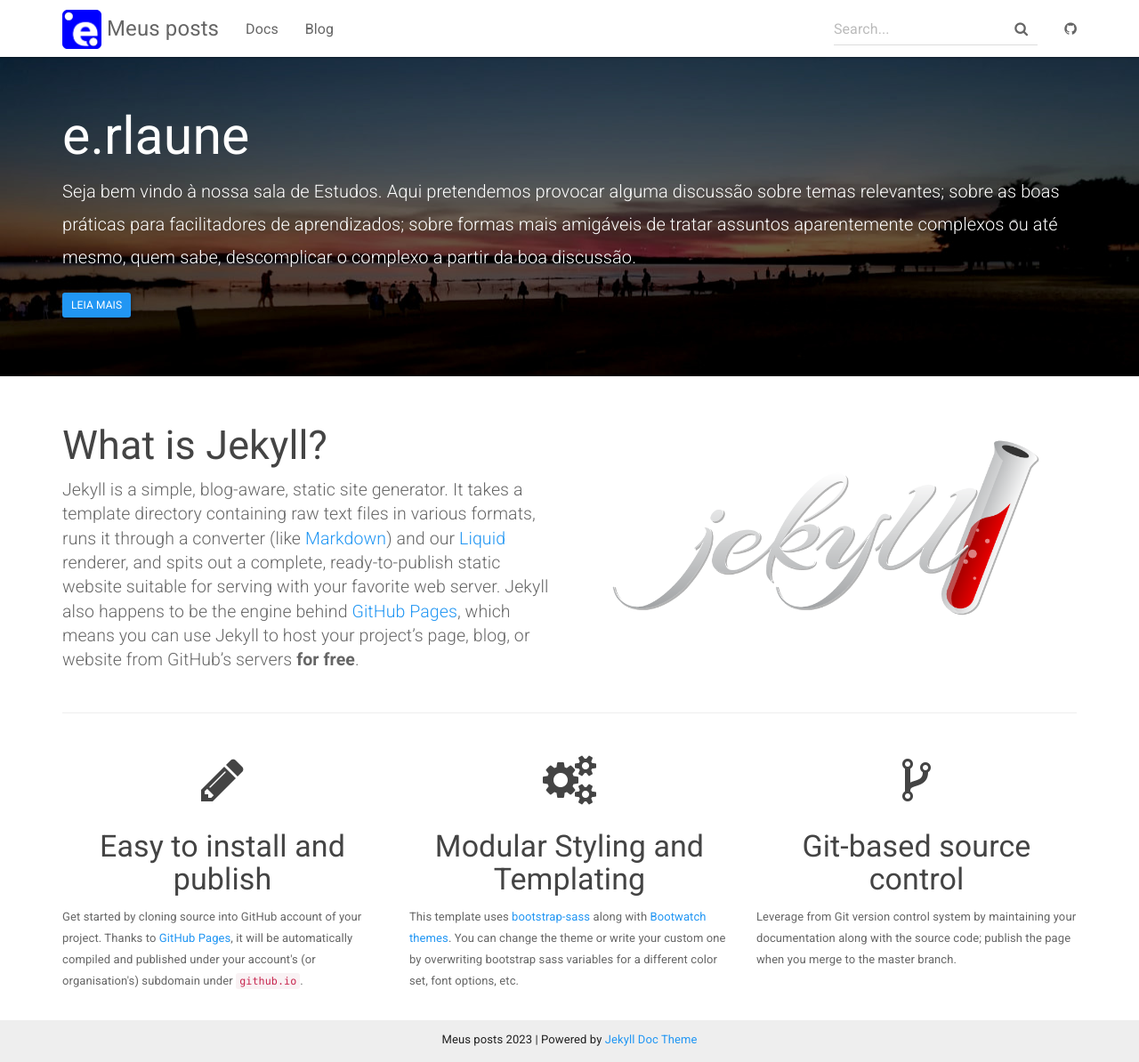
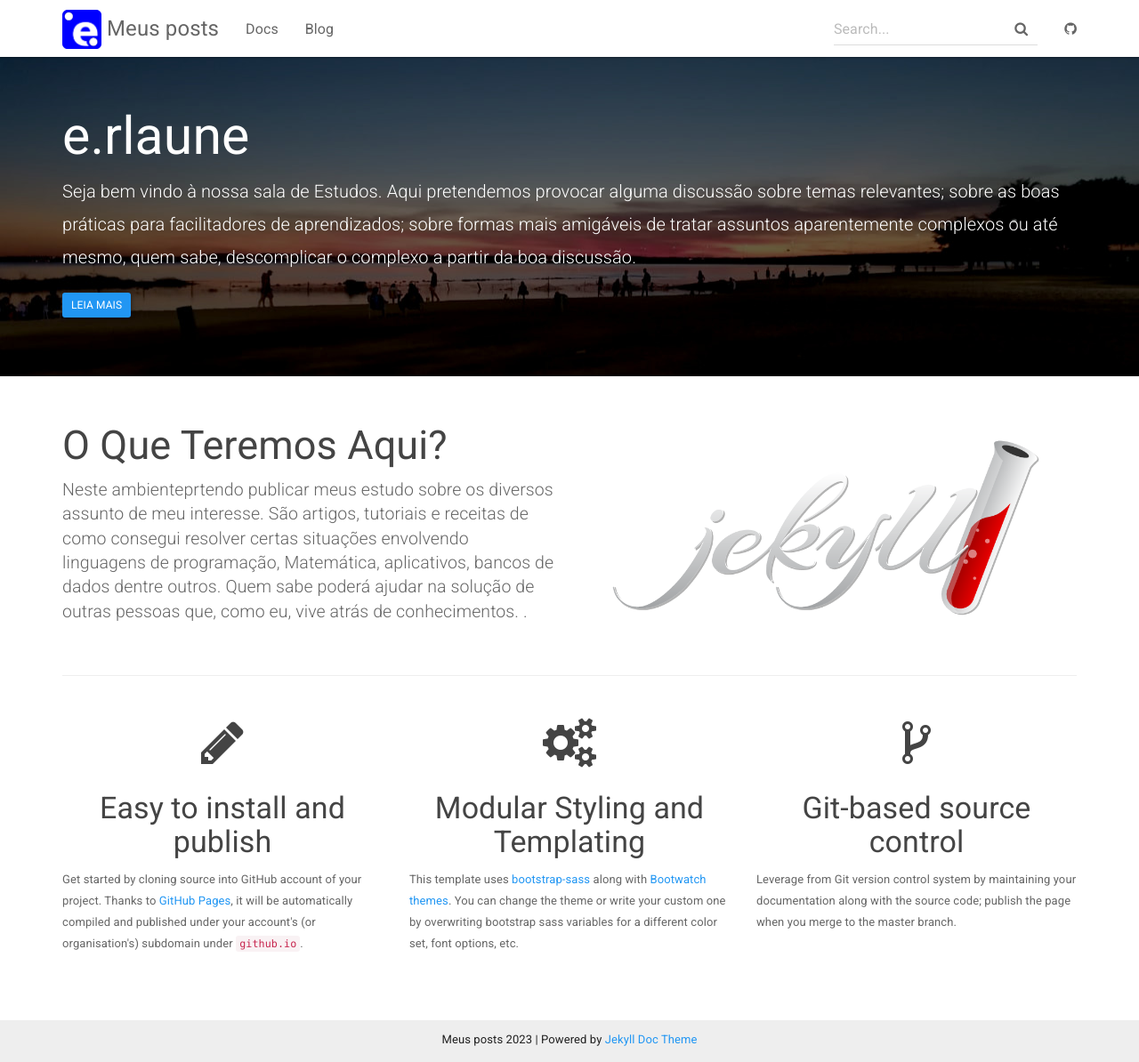
Before and after one commit to rlaunemacedo/posts, a Jekyll site: the page built from index.html, in a window 1280 px wide and 1194 px high. Shown: the whole window at 89% size. Built offline with Jekyll 4.4.1, drawn with Linux system fonts in a browser that asks for light colours; nearby versions of some CDN libraries.

Commit message:
Atualização 2023-12-04 09:58:51

```diff
--- a/index.html
+++ b/index.html
@@ -17,16 +17,14 @@
 <div class="container">
     <div class="row">
         <div class="col-md-6">
-            <h2 class="header-light regular-pad">What is Jekyll?</h2>
-              <p class="lead">Jekyll is a simple, blog-aware, static site generator. It takes a template
-              directory containing raw text files in various formats, runs it through
-              a converter (like <a href="https://daringfireball.net/projects/markdown/">Markdown</a>)
-              and our <a href="https://github.com/Shopify/liquid/wiki">Liquid</a> renderer, and
-              spits out a complete, ready-to-publish static website suitable
-              for serving with your favorite web server. Jekyll also happens to be the engine
-              behind <a href="https://pages.github.com">GitHub Pages</a>, which means you can use Jekyll
-              to host your project’s page, blog, or website from GitHub’s servers <strong>for
-              free</strong>.</p>
+            <h2 class="header-light regular-pad">O Que Teremos Aqui?</h2>
+              <p class="lead">Neste ambienteprtendo publicar meus estudo sobre os diversos
+                assunto de meu interesse. São artigos, tutoriais e receitas de como consegui resolver
+                certas situações envolvendo linguagens de programação, Matemática, aplicativos,
+                bancos de dados dentre outros. Quem sabe poderá ajudar na solução de outras pessoas
+                que, como eu, vive atrás de conhecimentos.
+                <!--strong>for
+              free</strong-->.</p>
         </div>
         <div class="col-md-6 text-center">
             <img src="{{ "/assets/img/jekyll-dark.png" | relative_url }}" alt="Jekyll logo" class="img-responsive">
```
Also changed, not shown: _posts/deposito.md (added, +12 -0 lines), 9 other files.
